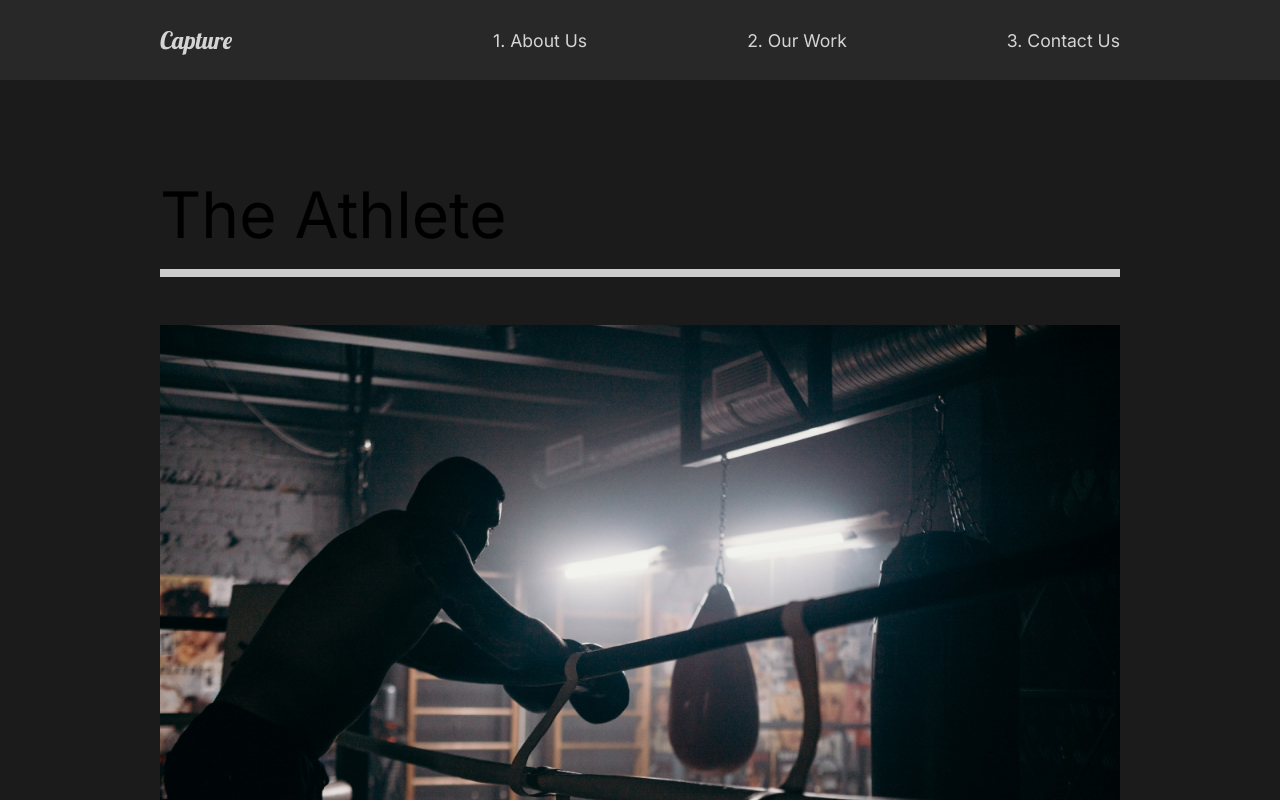
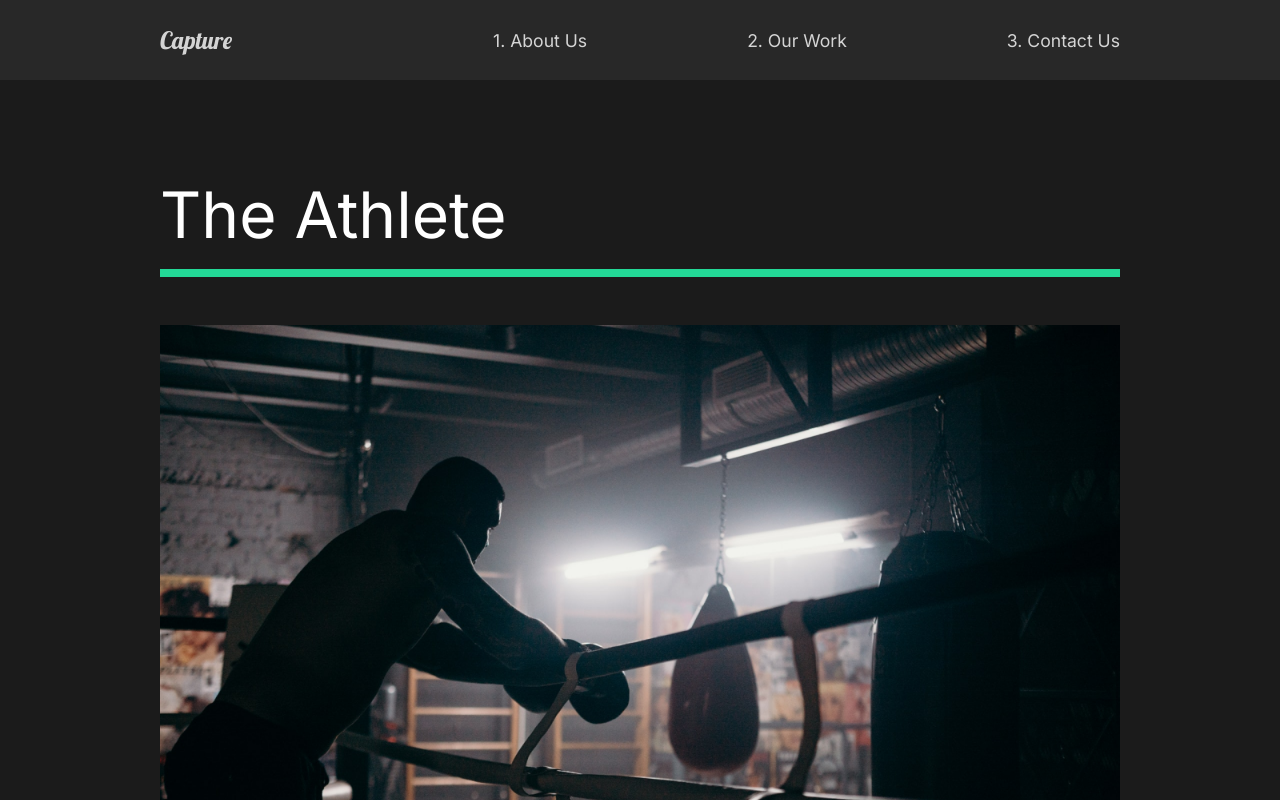
Before and after one commit to JanDongGun/capture-portfolio-react, a React (Create React App) app: page /work in a window 1280 px wide. Shown: the top 800 px of the page. Built offline with nearby package versions, Linux system fonts and the light colour scheme.

Commit message:
slider animation

```diff
--- a/src/animation.js
+++ b/src/animation.js
@@ -49,3 +49,25 @@
     },
   },
 };
+
+export const lineAnim = {
+  hidden: { width: "0%" },
+  show: {
+    width: "100%",
+    transition: { duration: 1, ease: "easeOut" },
+  },
+};
+
+export const slider = {
+  hidden: { x: "-130%", skew: "45deg" },
+  show: {
+    x: "100%",
+    skew: "0deg",
+    transition: { ease: "easeOut", duration: 1 },
+  },
+};
+
+export const sliderContainer = {
+  hidden: { opacity: 1 },
+  show: { opacity: 1, transition: { staggerChildren: 0.1, ease: "easeOut" } },
+};
--- a/src/pages/OurWork.js
+++ b/src/pages/OurWork.js
@@ -7,16 +7,37 @@
 import goodtimes from "../img/goodtimes-small.png";
 // animations
 import { motion } from "framer-motion";
-import { pageAnimation } from "../animation";
+import {
+  pageAnimation,
+  photoAnim,
+  fade,
+  lineAnim,
+  slider,
+  sliderContainer,
+} from "../animation";
 
 const OurWork = () => {
   return (
     <Work exit="exit" variants={pageAnimation} initial="hidden" animate="show">
+      <motion.div variants={sliderContainer}>
+        <Frame1 variants={slider}></Frame1>
+        <Frame2 variants={slider}></Frame2>
+        <Frame3 variants={slider}></Frame3>
+        <Frame4 variants={slider}></Frame4>
+      </motion.div>
+
       <Movie>
-        <h2>The Athlete</h2>
-        <div className="line"></div>
+        <motion.h2 variants={fade}>The Athlete</motion.h2>
+        <motion.div variants={lineAnim} className="line"></motion.div>
         <Link to="/work/the-athlete">
-          <img src={athlete} alt="athlete" className="" />
+          <Hide>
+            <motion.img
+              variants={photoAnim}
+              src={athlete}
+              alt="athlete"
+              className=""
+            />
+          </Hide>
         </Link>
       </Movie>
       <Movie>
@@ -41,6 +62,7 @@
   min-height: 100vh;
   overflow: hidden;
   padding: 5rem 10rem;
+  color: white;
   h2 {
     padding: 1rem 0rem;
   }
@@ -50,7 +72,7 @@
   padding-bottom: 10rem;
   .line {
     height: 0.5rem;
-    background: #cccccc;
+    background: #23d997;
     margin-bottom: 3rem;
   }
 
@@ -61,4 +83,29 @@
   }
 `;
 
+const Hide = styled.div`
+  overflow: hidden;
+`;
+
+// Frame animation
+const Frame1 = styled(motion.div)`
+  position: fixed;
+  left: 0;
+  top: 10%;
+  width: 100%;
+  height: 100vh;
+  background: #fffebf;
+  z-index: 2;
+`;
+
+const Frame2 = styled(Frame1)`
+  background: #ff8efb;
+`;
+
+const Frame3 = styled(Frame1)`
+  background: #8ed2ff;
+`;
+const Frame4 = styled(Frame1)`
+  background: #8effa0;
+`;
 export default OurWork;
```
